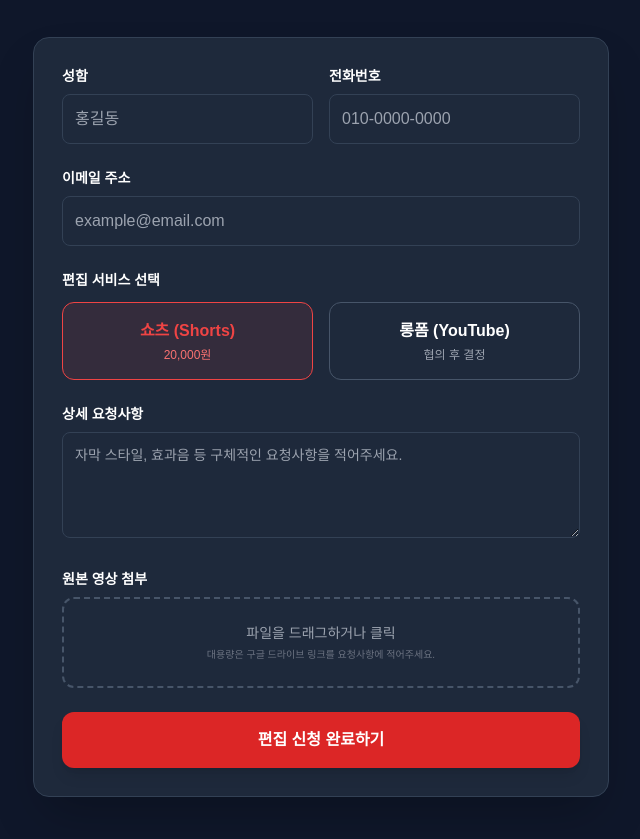
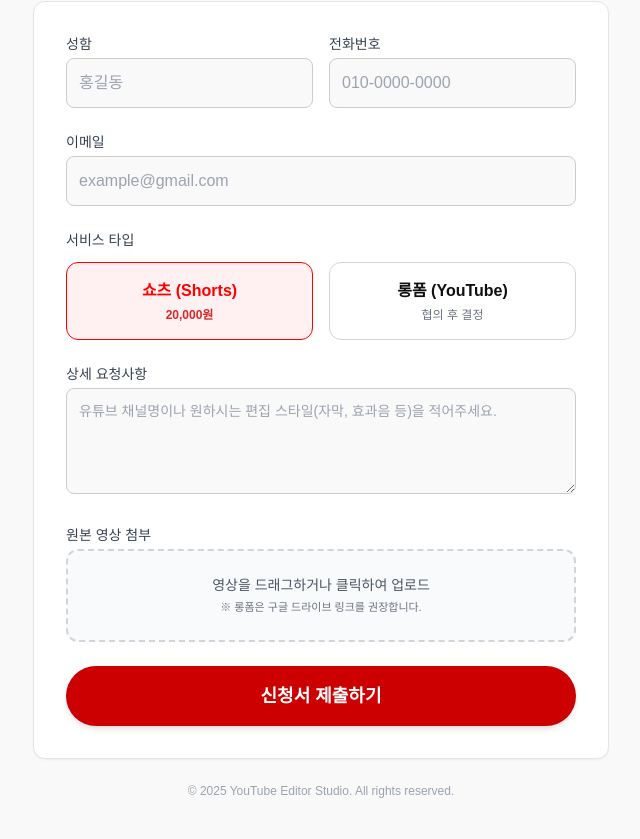
Before and after one commit to dhtmdwo481-lang/video-editing, a plain HTML site: page index.html in a window 1280 px wide. Shown: the part 111-950 px from the top of the page, without its empty margins (319-959 px from the left). Drawn offline with nearby package versions, Linux system fonts and the light colour scheme.

Commit message:
Update index.html

```diff
--- a/index.html
+++ b/index.html
@@ -3,93 +3,95 @@
 <head>
     <meta charset="UTF-8">
     <meta name="viewport" content="width=device-width, initial-scale=1.0">
-    <title>Video Editor | 신청하기</title>
+    <title>YouTube Video Editor | 신청하기</title>
     <script src="https://cdn.tailwindcss.com"></script>
     <style>
-        body { font-family: 'Pretendard', sans-serif; background-color: #0f172a; color: white; }
+        body { font-family: 'Pretendard', sans-serif; background-color: #f9f9f9; color: #0f0f0f; }
+        .yt-card { background-color: white; border: 1px solid #e5e5e5; }
         .form-input {
-            background-color: #1e293b;
-            border: 1px solid #334155;
+            background-color: #f9f9f9;
+            border: 1px solid #ccc;
             transition: all 0.2s;
         }
         .form-input:focus {
-            border-color: #ef4444;
+            border-color: #065fd4;
             outline: none;
-            box-shadow: 0 0 0 2px rgba(239, 68, 68, 0.2);
+            background-color: white;
         }
         input[type="radio"]:checked + label {
-            border-color: #ef4444;
-            background-color: rgba(239, 68, 68, 0.1);
-            color: #ef4444;
+            border-color: #ff0000;
+            background-color: #fff1f1;
+            color: #ff0000;
         }
     </style>
 </head>
 <body class="min-h-screen py-10 px-4">
 
     <div class="max-w-xl mx-auto">
-        <div class="text-center mb-10">
-            <h1 class="text-3xl font-extrabold text-red-500 mb-2">영상 편집 신청서</h1>
-            <p class="text-gray-400">신청 내용을 바탕으로 연락드리겠습니다.</p>
+        <div class="flex items-center justify-center mb-8">
+            <svg viewBox="0 0 24 24" class="h-10 w-10 text-[#ff0000] fill-current"><path d="M23.498 6.186a3.016 3.016 0 0 0-2.122-2.136C19.505 3.545 12 3.545 12 3.545s-7.505 0-9.377.505A3.017 3.017 0 0 0 .502 6.186C0 8.07 0 12 0 12s0 3.93.502 5.814a3.016 3.016 0 0 0 2.122 2.136c1.871.505 9.376.505 9.376.505s7.505 0 9.377-.505a3.015 3.015 0 0 0 2.122-2.136C24 15.93 24 12 24 12s0-3.93-.502-5.814zM9.545 15.568V8.432L15.818 12l-6.273 3.568z"></path></svg>
+            <h1 class="text-2xl font-bold ml-2">Premium Editor</h1>
         </div>
 
-        <div class="bg-slate-800 rounded-2xl shadow-2xl p-7 border border-slate-700">
+        <div class="yt-card rounded-xl shadow-sm p-8">
             <form action="https://formspree.io/f/mnjargzw" method="POST" enctype="multipart/form-data" class="space-y-6">
 
                 <div class="grid grid-cols-2 gap-4">
                     <div>
-                        <label class="block text-sm font-semibold mb-2">성함</label>
-                        <input type="text" name="name" required class="form-input w-full p-3 rounded-lg text-white" placeholder="홍길동">
+                        <label class="block text-sm font-medium mb-1 text-gray-700">성함</label>
+                        <input type="text" name="name" required class="form-input w-full p-3 rounded-lg" placeholder="홍길동">
                     </div>
                     <div>
-                        <label class="block text-sm font-semibold mb-2">전화번호</label>
-                        <input type="tel" name="phone" required class="form-input w-full p-3 rounded-lg text-white" placeholder="010-0000-0000">
+                        <label class="block text-sm font-medium mb-1 text-gray-700">전화번호</label>
+                        <input type="tel" name="phone" required class="form-input w-full p-3 rounded-lg" placeholder="010-0000-0000">
                     </div>
                 </div>
 
                 <div>
-                    <label class="block text-sm font-semibold mb-2">이메일 주소</label>
-                    <input type="email" name="_replyto" required class="form-input w-full p-3 rounded-lg text-white" placeholder="example@email.com">
+                    <label class="block text-sm font-medium mb-1 text-gray-700">이메일</label>
+                    <input type="email" name="_replyto" required class="form-input w-full p-3 rounded-lg" placeholder="example@gmail.com">
                 </div>
 
                 <div>
-                    <label class="block text-sm font-semibold mb-3">편집 서비스 선택</label>
+                    <label class="block text-sm font-medium mb-3 text-gray-700">서비스 타입</label>
                     <div class="grid grid-cols-2 gap-4">
                         <div class="relative">
                             <input type="radio" name="service-type" id="shorts" value="쇼츠" class="hidden" checked>
-                            <label for="shorts" class="block text-center border border-slate-600 p-4 rounded-xl cursor-pointer hover:border-gray-400 transition">
+                            <label for="shorts" class="block text-center border border-gray-300 p-4 rounded-xl cursor-pointer hover:bg-gray-50 transition">
                                 <span class="block font-bold">쇼츠 (Shorts)</span>
-                                <span class="block text-xs text-red-400 mt-1">20,000원</span>
+                                <span class="block text-xs text-red-600 mt-1 font-semibold">20,000원</span>
                             </label>
                         </div>
                         <div class="relative">
                             <input type="radio" name="service-type" id="longform" value="롱폼" class="hidden">
-                            <label for="longform" class="block text-center border border-slate-600 p-4 rounded-xl cursor-pointer hover:border-gray-400 transition">
+                            <label for="longform" class="block text-center border border-gray-300 p-4 rounded-xl cursor-pointer hover:bg-gray-50 transition">
                                 <span class="block font-bold">롱폼 (YouTube)</span>
-                                <span class="block text-xs text-gray-400 mt-1">협의 후 결정</span>
+                                <span class="block text-xs text-gray-500 mt-1">협의 후 결정</span>
                             </label>
                         </div>
                     </div>
                 </div>
 
                 <div>
-                    <label class="block text-sm font-semibold mb-2">상세 요청사항</label>
-                    <textarea name="message" rows="4" required class="form-input w-full p-3 rounded-lg text-white text-sm" placeholder="자막 스타일, 효과음 등 구체적인 요청사항을 적어주세요."></textarea>
+                    <label class="block text-sm font-medium mb-1 text-gray-700">상세 요청사항</label>
+                    <textarea name="message" rows="4" required class="form-input w-full p-3 rounded-lg text-sm" placeholder="유튜브 채널명이나 원하시는 편집 스타일(자막, 효과음 등)을 적어주세요."></textarea>
                 </div>
 
                 <div>
-                    <label class="block text-sm font-semibold mb-2">원본 영상 첨부</label>
-                    <div class="relative border-2 border-dashed border-slate-600 rounded-xl p-6 text-center hover:border-red-500 transition cursor-pointer">
+                    <label class="block text-sm font-medium mb-1 text-gray-700">원본 영상 첨부</label>
+                    <div class="relative border-2 border-dashed border-gray-300 rounded-xl p-6 text-center hover:border-[#065fd4] transition cursor-pointer bg-gray-50">
                         <input type="file" name="upload" class="absolute inset-0 w-full h-full opacity-0 cursor-pointer">
-                        <p class="text-sm text-gray-400">파일을 드래그하거나 클릭</p>
-                        <p class="text-[10px] text-gray-500 mt-1">대용량은 구글 드라이브 링크를 요청사항에 적어주세요.</p>
+                        <p class="text-sm text-gray-600 font-medium">영상을 드래그하거나 클릭하여 업로드</p>
+                        <p class="text-[11px] text-gray-500 mt-1">※ 롱폼은 구글 드라이브 링크를 권장합니다.</p>
                     </div>
                 </div>
 
-                <button type="submit" class="w-full bg-red-600 hover:bg-red-700 text-white font-bold py-4 rounded-xl transition shadow-lg active:scale-95">
-                    편집 신청 완료하기
+                <button type="submit" class="w-full bg-[#cc0000] hover:bg-[#ff0000] text-white font-bold py-4 rounded-full transition shadow-md active:scale-95 text-lg">
+                    신청서 제출하기
                 </button>
             </form>
         </div>
+        <p class="text-center text-xs text-gray-400 mt-6">© 2025 YouTube Editor Studio. All rights reserved.</p>
     </div>
 
 </body>
```
